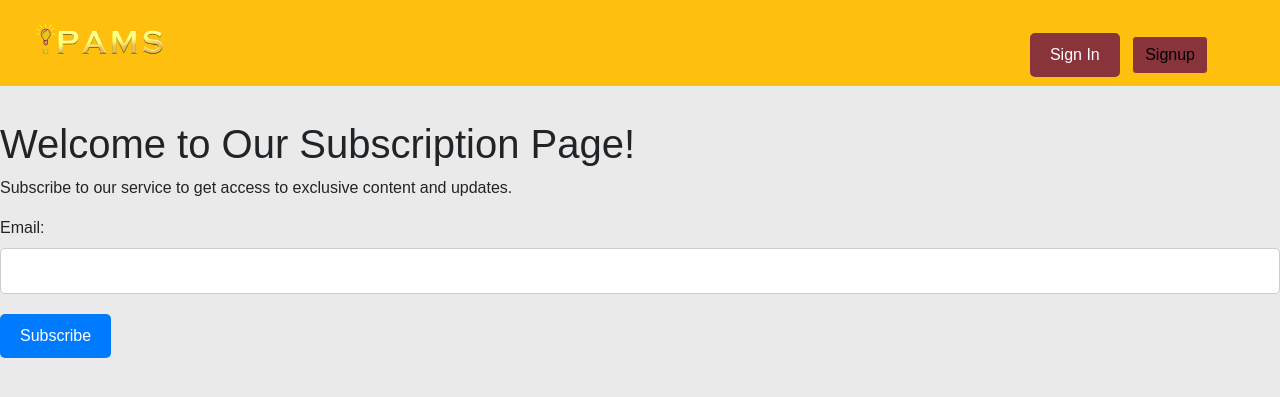
After one commit to EarlClaro/IPAMS_06-Main, a Django app: template ipams/templates/ipams/subscribe.html in a window 1280 px wide. The commit adds this page. Shown: the top 397 px of the page. Run offline with Django 3.2, Linux system fonts and the light colour scheme; the template is opened without the code that fills it, so the values that code supplies are empty; some libraries are stand-ins or nearby versions.

Commit message:
added subscription page

```diff
--- a/ipams/templates/ipams/base.html
+++ b/ipams/templates/ipams/base.html
@@ -149,6 +149,13 @@
                         {% if user.role.id > 3 %}
                             <a class="dropdown-item" href="{% url 'records-dashboard' %}">Dashboard</a>
                         {% endif %}
+
+                        <a class="dropdown-item" href="{% url 'subscribe' %}" id="subscribe-button">Subscribe</a>
+
+
+
+
+
                         <div class="dropdown-divider"></div>
                         {% comment %} <h6 class="dropdown-header"><i class="fa fa-book"></i> Records</h6>
                         <a class="dropdown-item" href="{% url 'records-myrecords' %}">My records</a> {% endcomment %}
--- /dev/null
+++ b/ipams/templates/ipams/subscribe.html
@@ -0,0 +1,29 @@
+{% extends 'ipams/base.html' %}
+{% load crispy_forms_tags %}
+{% load static %}
+
+{% block head %}
+    <meta charset="UTF-8">
+    <meta name="viewport" content="width=device-width, initial-scale=1.0">
+    <title>Subscription Page</title>
+    <!-- Add any additional meta tags here -->
+
+    <!-- Link to your CSS file -->
+    <link rel="stylesheet" type="text/css" href="{% static 'css/subscription.css' %}">
+</head>
+{% endblock %}
+
+{% block content %}
+    <h1>Welcome to Our Subscription Page!</h1>
+    <p>Subscribe to our service to get access to exclusive content and updates.</p>
+
+    <!-- Add subscription form or any other content here -->
+
+    <!-- Example subscription form -->
+    <form action="{% url 'subscribe' %}" method="post">
+        {% csrf_token %}
+        <label for="email">Email:</label>
+        <input type="email" id="email" name="email" required>
+        <button type="submit">Subscribe</button>
+    </form>
+{% endblock %}
--- /dev/null
+++ b/static/css/subscription.css
@@ -0,0 +1,38 @@
+/* subscription.css */
+
+/* Style for the main content */
+main {
+    margin: 50px auto;
+    max-width: 600px;
+    padding: 0 20px;
+    text-align: center;
+}
+
+/* Style for the email input */
+input[type="email"] {
+    width: 100%;
+    padding: 10px;
+    margin-bottom: 20px;
+    border: 1px solid #ccc;
+    border-radius: 5px;
+    box-sizing: border-box;
+}
+
+/* Style for the subscribe button */
+button[type="submit"] {
+    padding: 10px 20px;
+    background-color: #007bff;
+    color: #fff;
+    border: none;
+    border-radius: 5px;
+    cursor: pointer;
+    transition: background-color 0.3s ease;
+}
+
+button[type="submit"]:hover {
+    background-color: #0056b3;
+}
+
+/* Additional styling to fit the theme */
+/* You can add more styles here as needed */
+/* For example, you can adjust font sizes, colors, and margins */
```
Also changed, not shown: records/urls.py (+7 -0 lines), records/views.py (+7 -0 lines).
